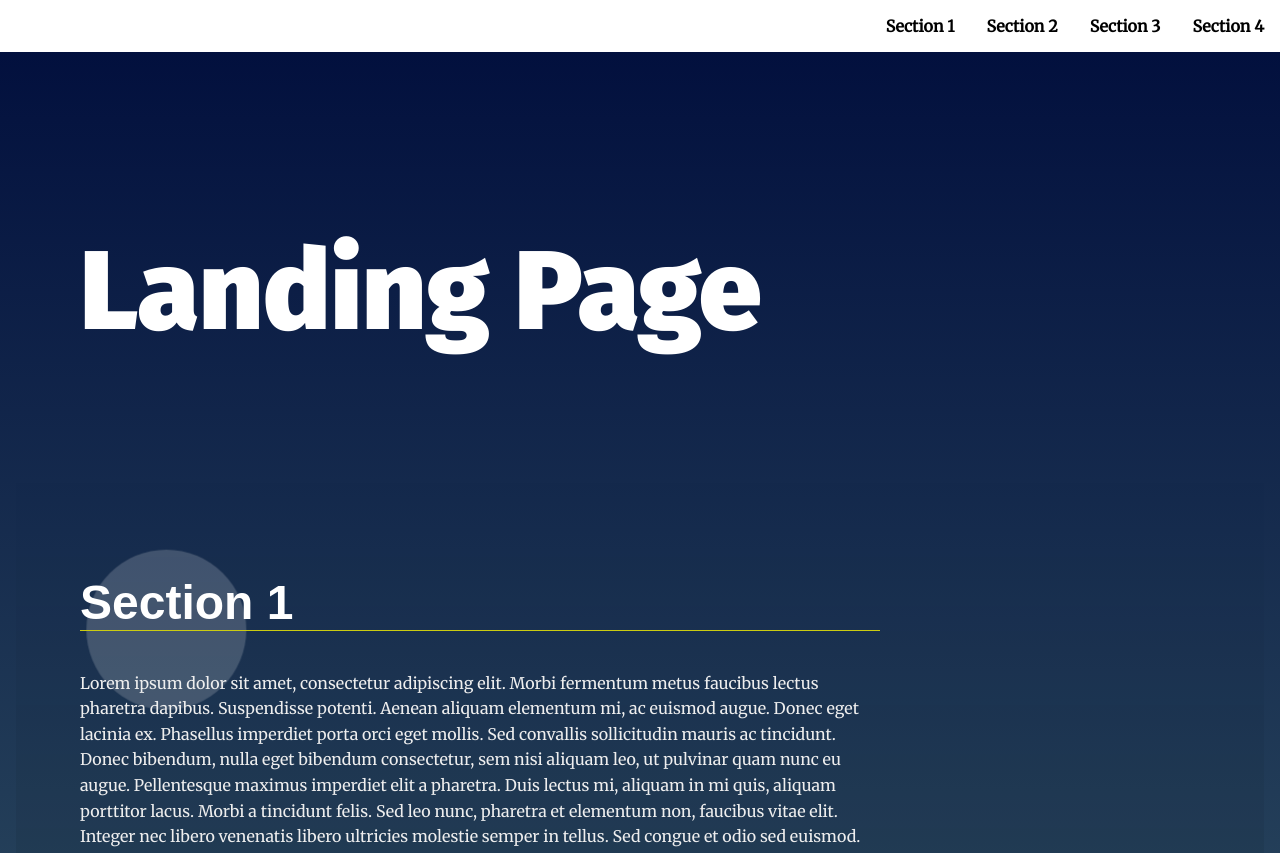
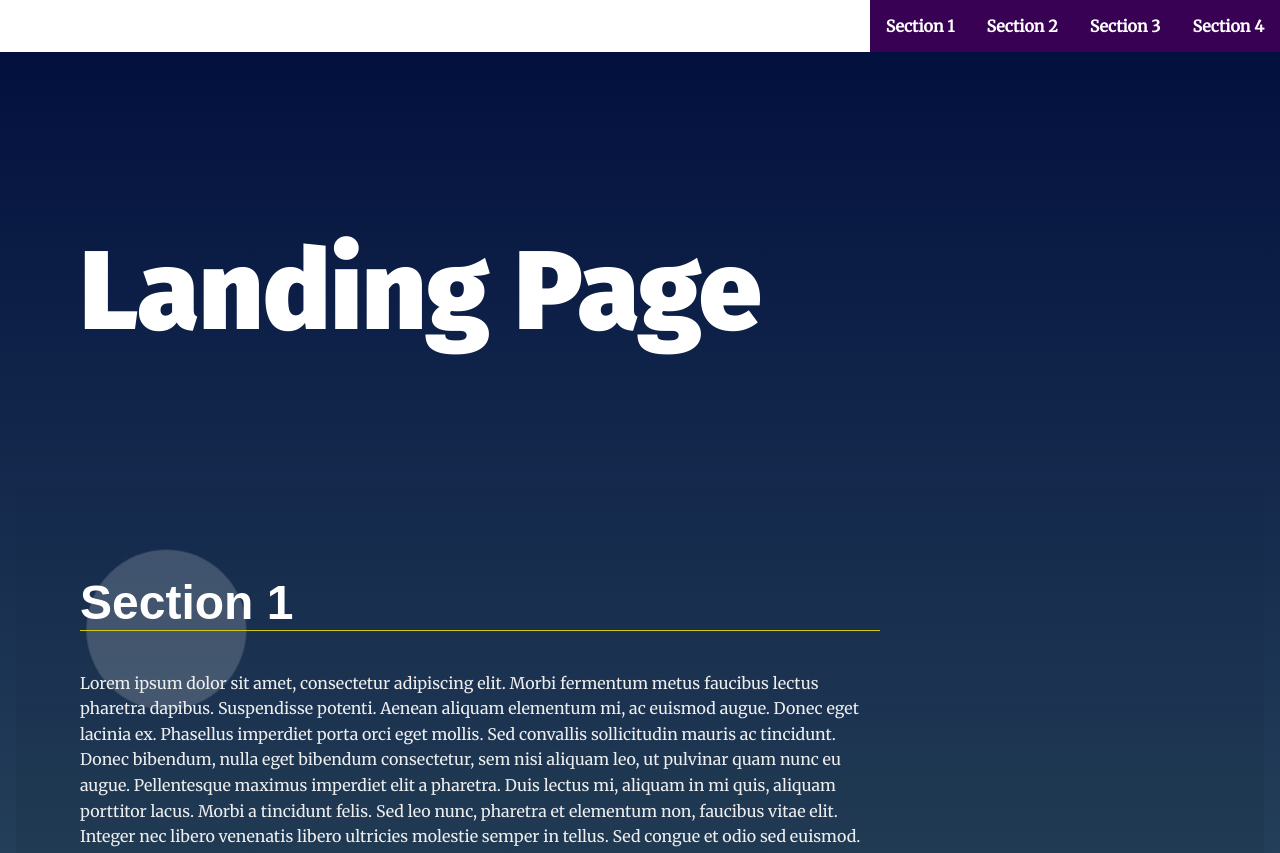
Before and after one commit to Ghost8345/Interactive-Landing-Page---Udacity-Project, a plain HTML site: page index.html in a window 1280 px wide. Shown: the top 853 px of the page. Drawn offline with Linux system fonts and the light colour scheme.

Commit message:
Added Highlight to Navbar Items

```diff
--- a/css/styles.css
+++ b/css/styles.css
@@ -84,6 +84,12 @@ section {
 
 .navbar__menu .menu__link:hover {
     background: #333;
+    color: #fff;
+    transition: ease 0.3s all;
+}
+
+.navbar__menu .active-nav {
+    background: rgb(57, 1, 83);
     color: #fff;
     transition: ease 0.3s all;
 }
--- a/js/app.js
+++ b/js/app.js
@@ -44,14 +44,19 @@ function addScrollFunctionality(){
 function setActiveSection(){
 
     for(section of sections) {
+        const activeNavItem = document.querySelector(`[data = "${section.getAttribute("id")}"]`);
         if(isInViewPort(section, 75)){
             if(!section.classList.contains("your-active-class")){
                 section.classList.add("your-active-class");
+                activeNavItem.classList.add("active-nav");
+                // activeNavItem.style.cssText = "background: #333; color: #fff; transition: ease 0.3s all;";
             }
         }
         else {
             if(section.classList.contains("your-active-class")){
                 section.classList.remove("your-active-class");
+                activeNavItem.classList.remove("active-nav");
+                // activeNavItem.style.cssText = "background: #fff; color: #000; transition: ease 0.3s all;";
             }
         }
     }
```
